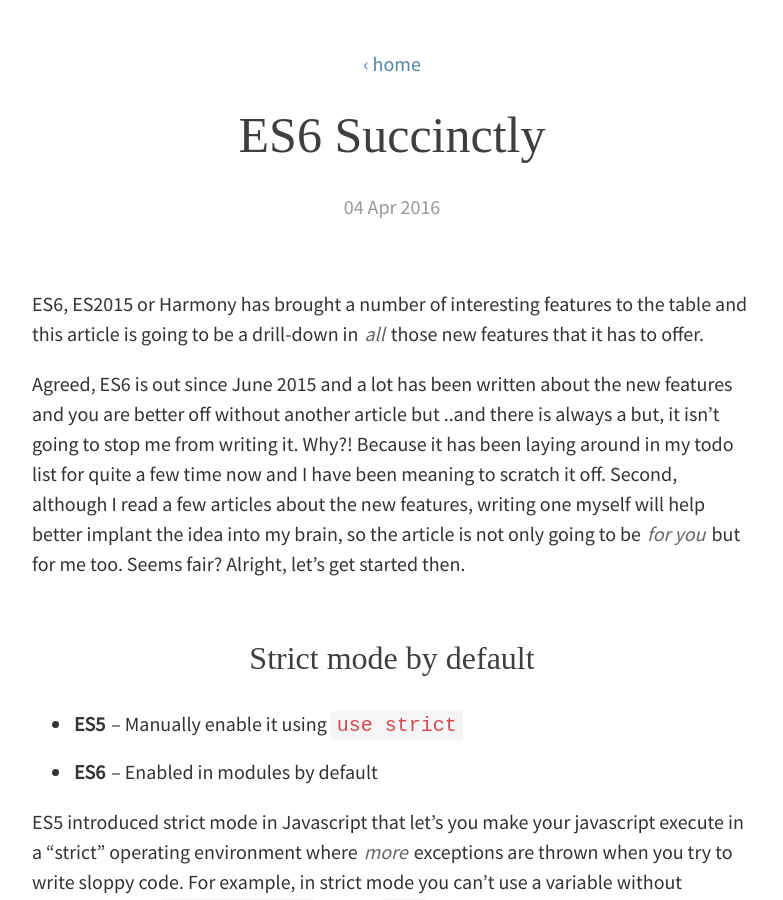
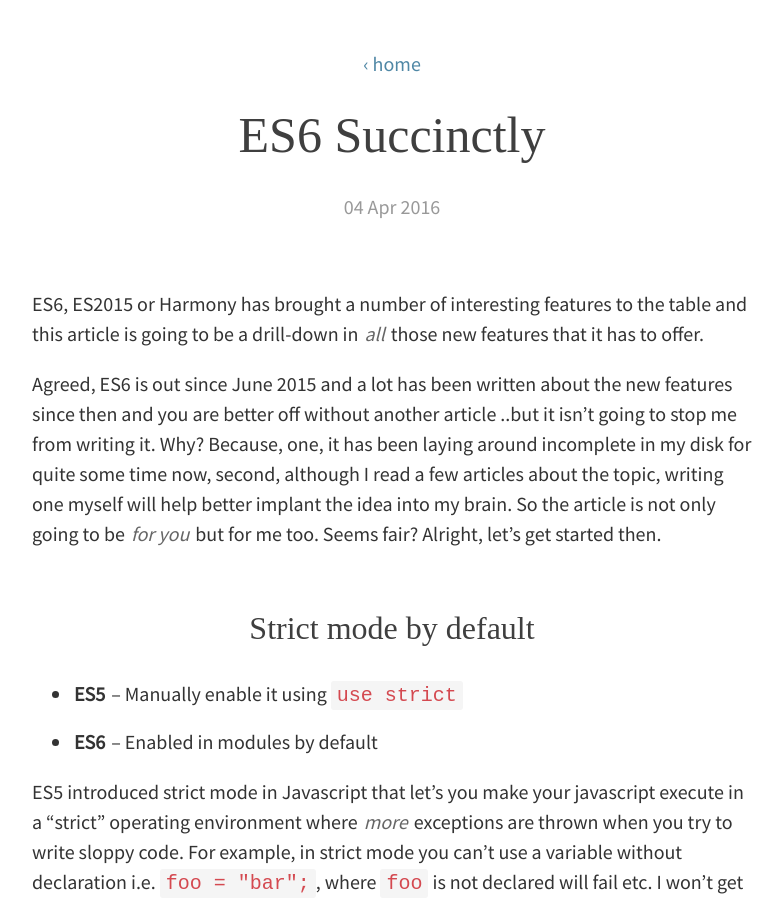
Before and after one commit to kamranahmedse/kamranahmedse.github.io, a Jekyll site: the page built from blog/_posts/2016-04-04-es6-in-depth.md, in a window 1280 px wide and 900 px high. Shown: the whole window, without its empty margins (248-1031 px from the left). Built offline with Jekyll 4.4.1, drawn with Linux system fonts in a browser that asks for light colours; some web fonts are replaced; comment, search, counter and statistics services are not loaded.

Commit message:
Update 2016-04-04-es6-in-depth.md

```diff
--- a/blog/_posts/2016-04-04-es6-in-depth.md
+++ b/blog/_posts/2016-04-04-es6-in-depth.md
@@ -6,7 +6,7 @@ comments: true
 
 ES6, ES2015 or Harmony has brought a number of interesting features to the table and this article is going to be a drill-down in *all* those new features that it has to offer.
 
-Agreed, ES6 is out since June 2015 and a lot has been written about the new features and you are better off without another article but ..and there is always a but, it isn't going to stop me from writing it. Why?! Because it has been laying around in my todo list for quite a few time now and I have been meaning to scratch it off. Second, although I read a few articles about the new features, writing one myself will help better implant the idea into my brain, so the article is not only going to be *for you* but for me too. Seems fair? Alright, let's get started then.
+Agreed, ES6 is out since June 2015 and a lot has been written about the new features since then and you are better off without another article ..but it isn't going to stop me from writing it. Why? Because, one, it has been laying around incomplete in my disk for quite some time now, second, although I read a few articles about the topic, writing one myself will help better implant the idea into my brain. So the article is not only going to be *for you* but for me too. Seems fair? Alright, let's get started then.
 
 ## Strict mode by default
 
```
